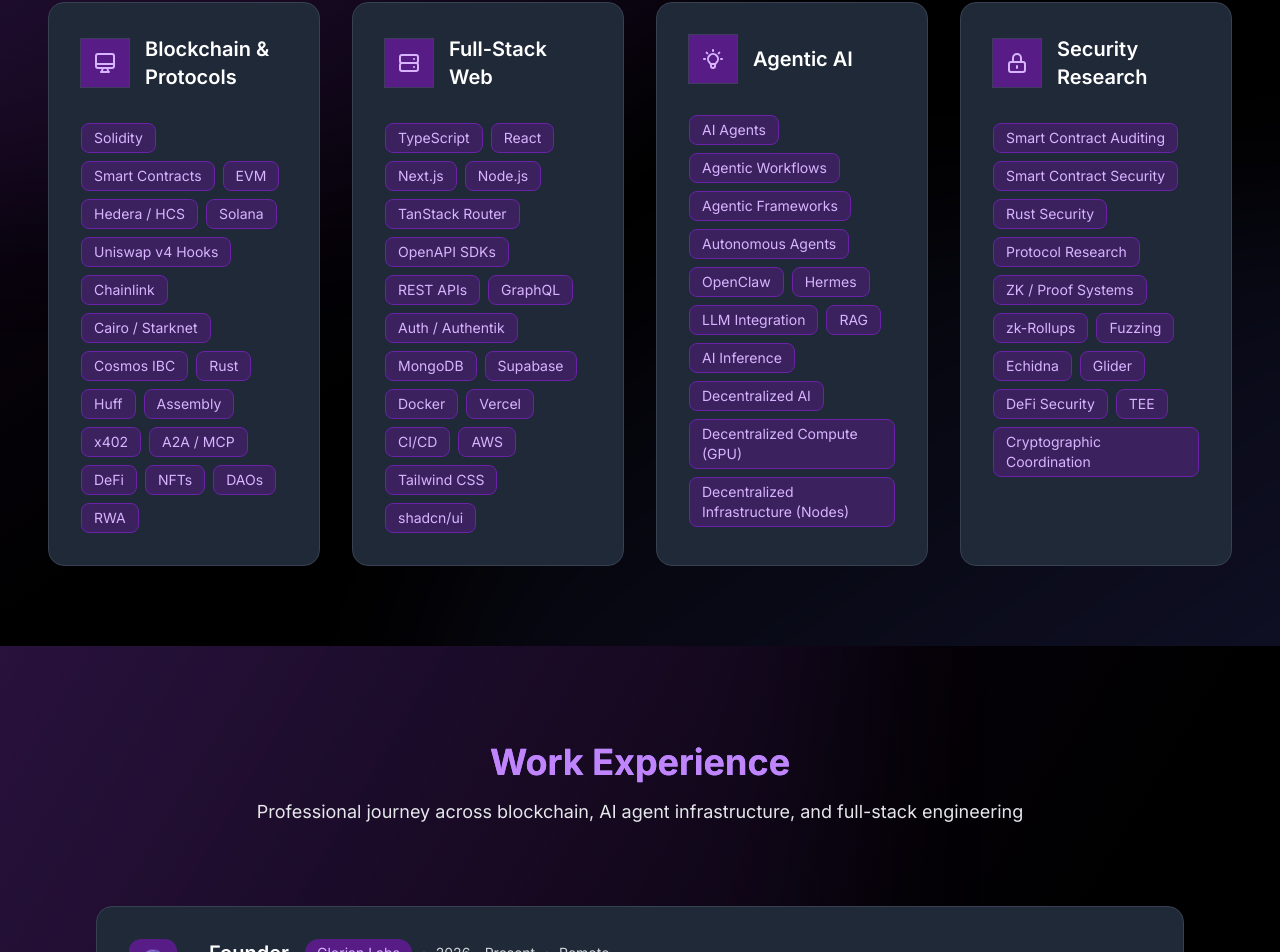
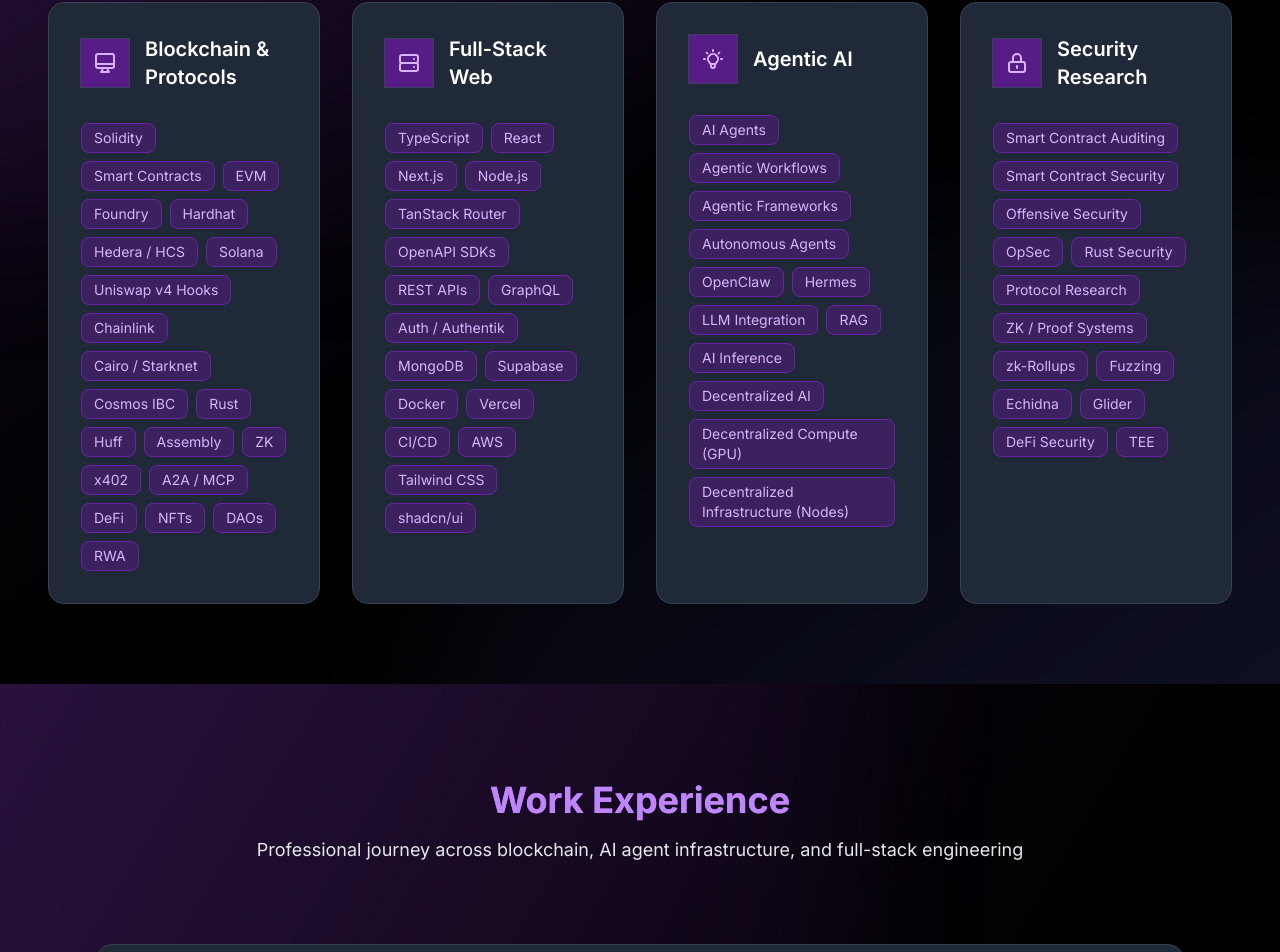
Before and after one commit to Hebx/DevFolio, a Next.js app: page / in a window 1280 px wide. Shown: the part 3051-4003 px from the top of the page. Built offline with nearby package versions, Linux system fonts and the light colour scheme.

Commit message:
Skills: add Foundry/Hardhat/ZK to Blockchain; add Offensive Security & OpSec, remove Cryptographic Coordination

```diff
--- a/app/components/Skills.tsx
+++ b/app/components/Skills.tsx
@@ -6,7 +6,7 @@
 const skillCategories = [
   {
     title: "Blockchain & Protocols",
-    skills: ["Solidity", "Smart Contracts", "EVM", "Hedera / HCS", "Solana", "Uniswap v4 Hooks", "Chainlink", "Cairo / Starknet", "Cosmos IBC", "Rust", "Huff", "Assembly", "x402", "A2A / MCP", "DeFi", "NFTs", "DAOs", "RWA"],
+    skills: ["Solidity", "Smart Contracts", "EVM", "Foundry", "Hardhat", "Hedera / HCS", "Solana", "Uniswap v4 Hooks", "Chainlink", "Cairo / Starknet", "Cosmos IBC", "Rust", "Huff", "Assembly", "ZK", "x402", "A2A / MCP", "DeFi", "NFTs", "DAOs", "RWA"],
     icon: (
       <svg className="w-6 h-6" fill="none" stroke="currentColor" viewBox="0 0 24 24">
         <path strokeLinecap="round" strokeLinejoin="round" strokeWidth={2} d="M9.75 17L9 20l-1 1h8l-1-1-.75-3M3 13h18M5 17h14a2 2 0 002-2V5a2 2 0 00-2-2H5a2 2 0 00-2 2v10a2 2 0 002 2z" />
@@ -33,7 +33,7 @@
   },
   {
     title: "Security Research",
-    skills: ["Smart Contract Auditing", "Smart Contract Security", "Rust Security", "Protocol Research", "ZK / Proof Systems", "zk-Rollups", "Fuzzing", "Echidna", "Glider", "DeFi Security", "TEE", "Cryptographic Coordination"],
+    skills: ["Smart Contract Auditing", "Smart Contract Security", "Offensive Security", "OpSec", "Rust Security", "Protocol Research", "ZK / Proof Systems", "zk-Rollups", "Fuzzing", "Echidna", "Glider", "DeFi Security", "TEE"],
     icon: (
       <svg className="w-6 h-6" fill="none" stroke="currentColor" viewBox="0 0 24 24">
         <path strokeLinecap="round" strokeLinejoin="round" strokeWidth={2} d="M12 15v2m-6 4h12a2 2 0 002-2v-6a2 2 0 00-2-2H6a2 2 0 00-2 2v6a2 2 0 002 2zm10-10V7a4 4 0 00-8 0v4h8z" />
```
